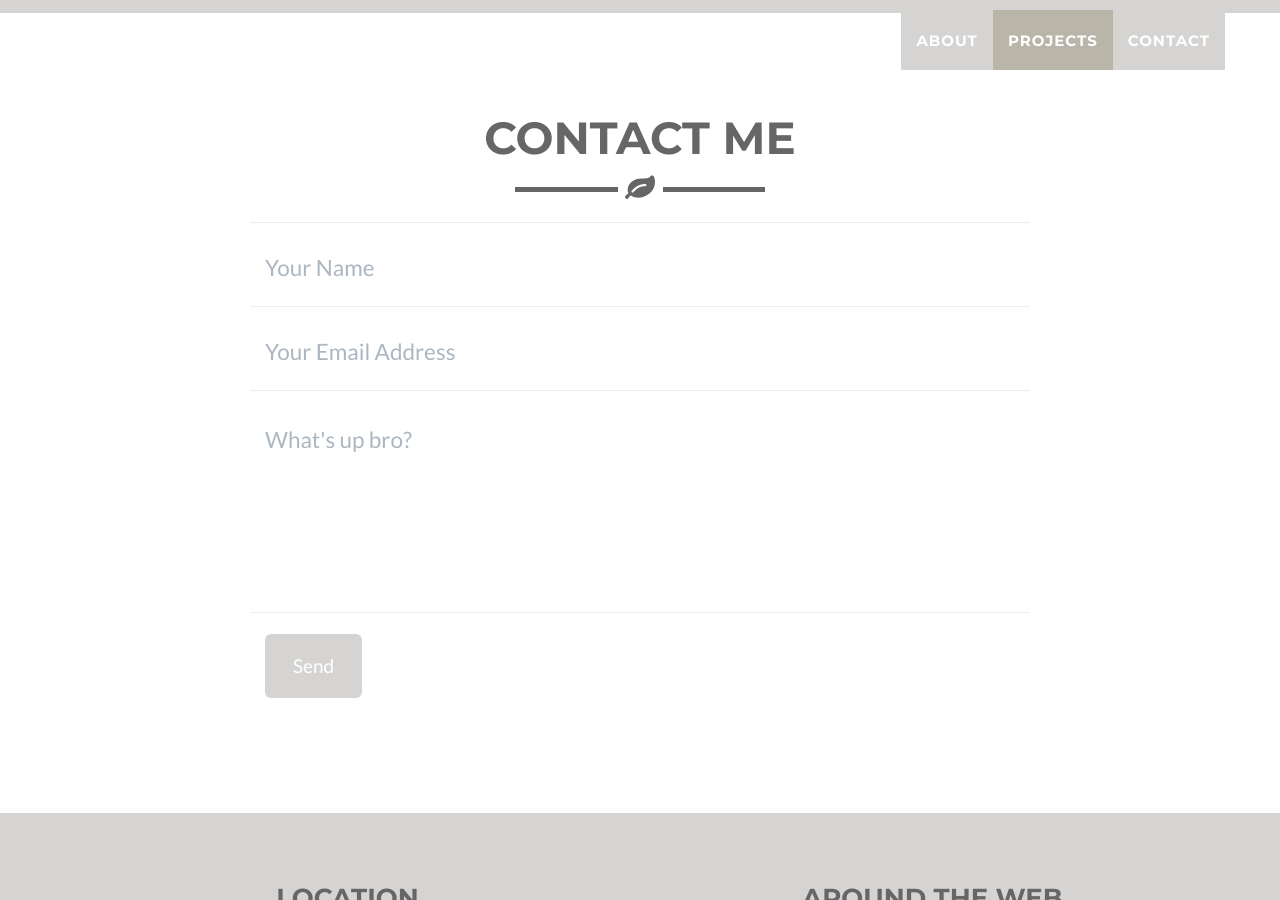
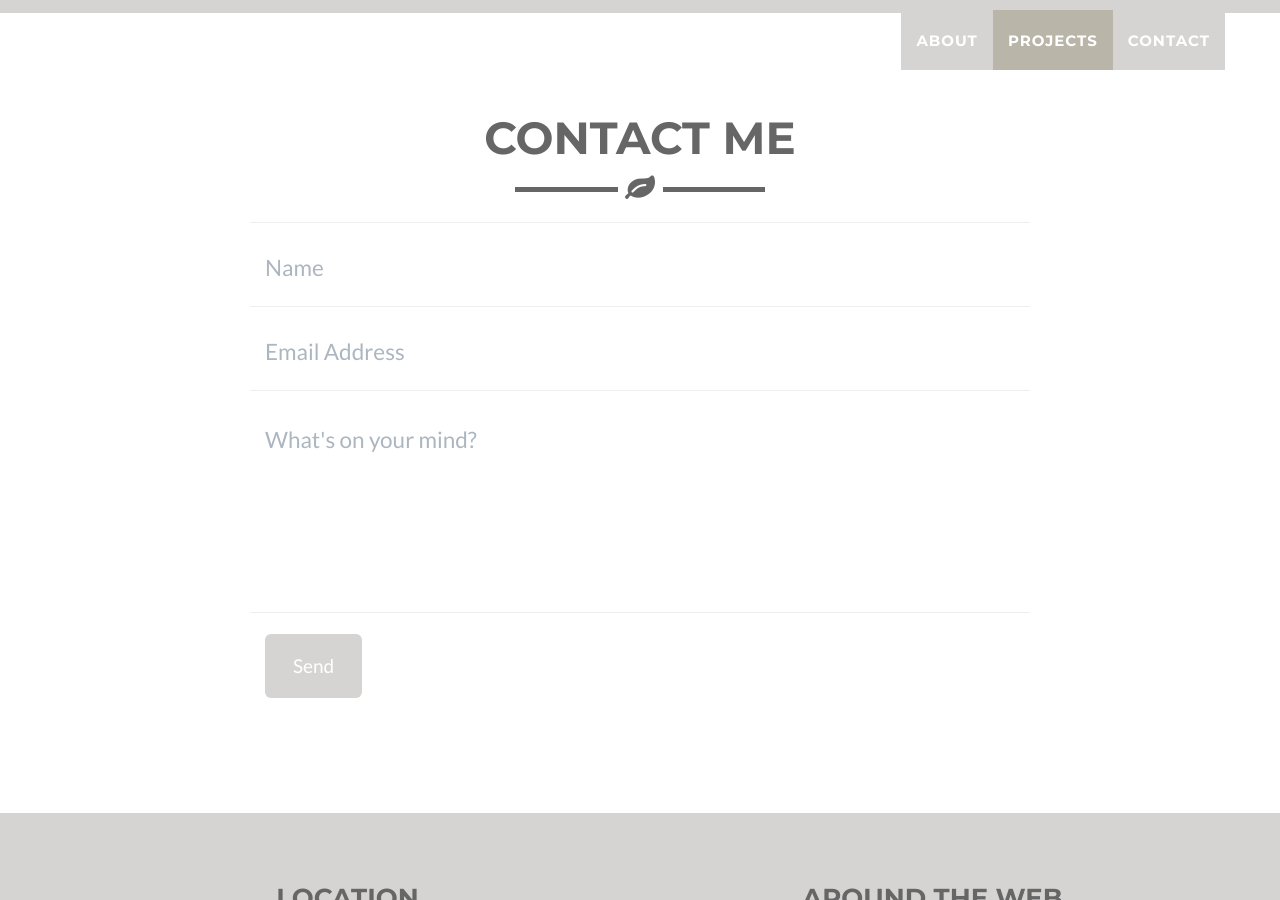
Before and after one commit to twei55/twei55.github.io, a Jekyll site: the page built from index.html, in a window 1280 px wide and 900 px high, scrolled down 3104 px. Built offline with Jekyll 4.4.1, drawn with Linux system fonts in a browser that asks for light colours.

Commit message:
Update contact form placeholders

```diff
--- a/_includes/contact_static.html
+++ b/_includes/contact_static.html
@@ -12,15 +12,15 @@
 				<form  action="//formspree.io/tobias.weiss@gmail.com" method="POST" name="sentMessage" id="contactForm" novalidate>
 					<div class="row control-group">
 						<div class="form-group col-xs-12 floating-label-form-group controls">
-							<label>Your Name</label>
-							<input type="text" name="name" class="form-control" placeholder="Your Name" id="name" required data-validation-required-message="Please enter your name.">
+							<label>Name</label>
+							<input type="text" name="name" class="form-control" placeholder="Name" id="name" required data-validation-required-message="Please enter your name.">
 							<p class="help-block text-danger"></p>
 						</div>
 					</div>
 					<div class="row control-group">
 						<div class="form-group col-xs-12 floating-label-form-group controls">
-							<label>Your Email Address</label>
-							<input type="email" name="_replyto" class="form-control" placeholder="Your Email Address" id="email" required data-validation-required-message="Please enter your email address.">
+							<label>Email Address</label>
+							<input type="email" name="_replyto" class="form-control" placeholder="Email Address" id="email" required data-validation-required-message="Please enter your email address.">
 							<p class="help-block text-danger"></p>
 						</div>
 					</div>
@@ -31,7 +31,7 @@
 					<div class="row control-group">
 						<div class="form-group col-xs-12 floating-label-form-group controls">
 							<label>Your Message</label>
-							<textarea rows="5" name="message" class="form-control" placeholder="What's up bro?" id="message" required data-validation-required-message="Please enter a message."></textarea>
+							<textarea rows="5" name="message" class="form-control" placeholder="What's on your mind?" id="message" required data-validation-required-message="Please enter a message."></textarea>
 							<p class="help-block text-danger"></p>
 						</div>
 					</div>
```
